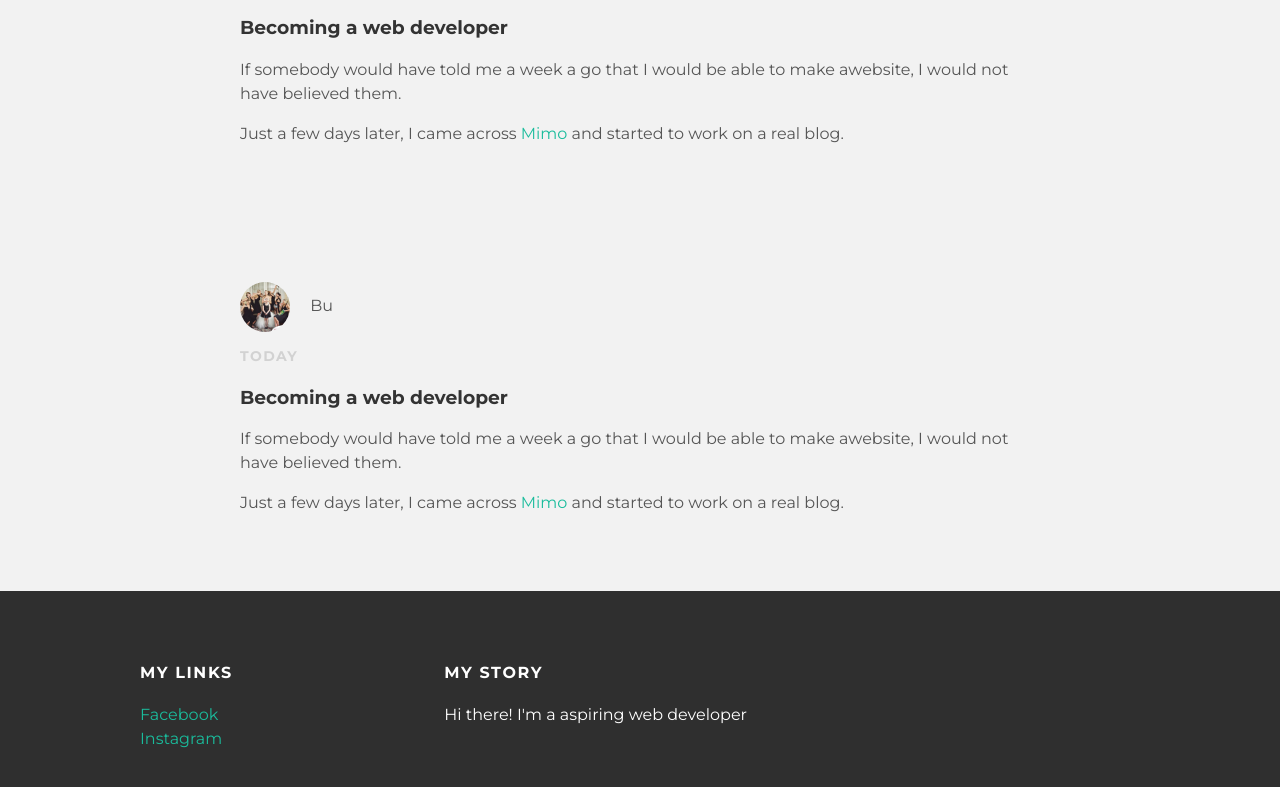
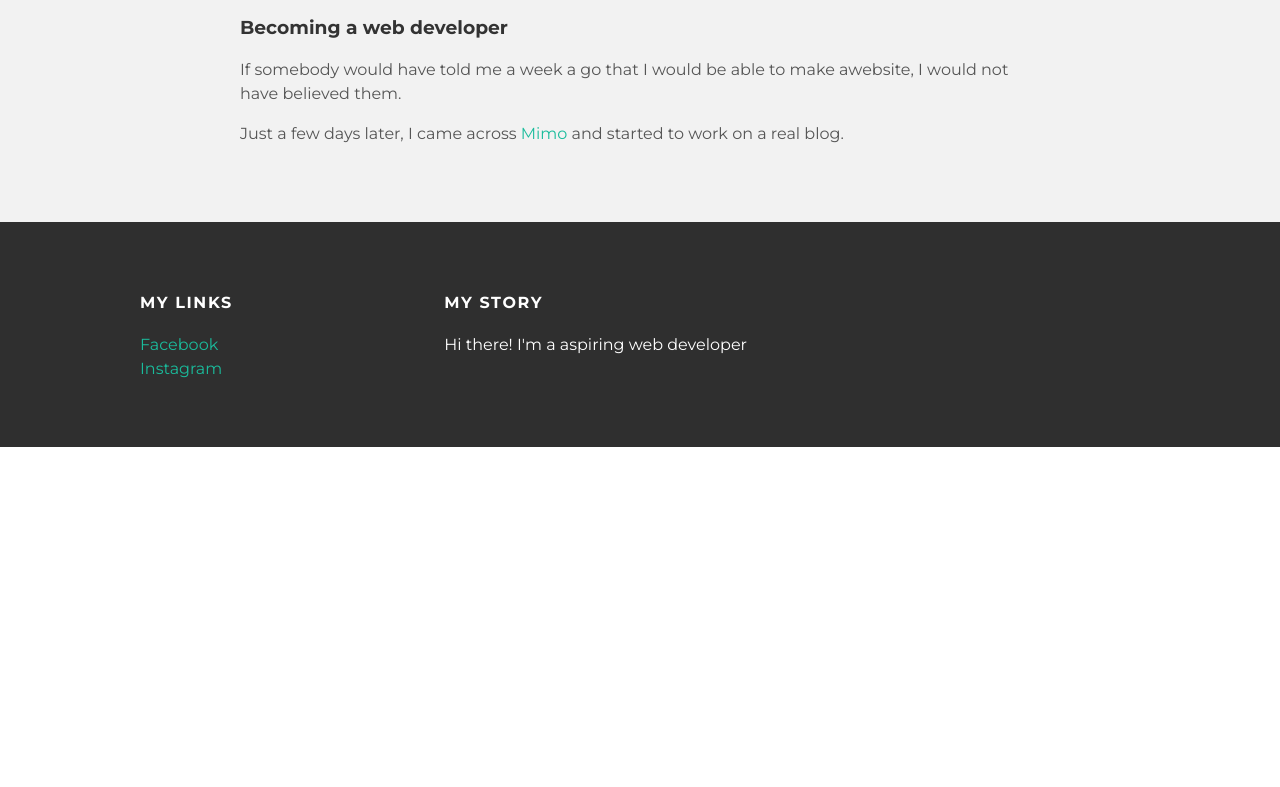
Before and after one commit to kingsamaly/kingsamaly.github.io, a plain HTML site: page index.html in a window 1280 px wide. Shown: the part 667-1454 px from the top of the page. After the commit the page ends 1114 px from the top, so only its background shows below. Drawn offline with Linux system fonts and the light colour scheme.

Commit message:
Update index.html

```diff
--- a/index.html
+++ b/index.html
@@ -47,19 +47,6 @@
           </div>
         </div>
 
-        <div class="post-container">
-        <div class="post">
-          <div class="post-author">
-            <img src="picture.jpg">
-            <span>Bu</span>
-          </div>
-          <p class="post-date">Today</p>
-          <h3 class="post-title">Becoming a web developer</h3>
-          <div class="post-content">
-            <p>If somebody would have told me a week a go that I would be able to make awebsite, I would not have believed them.</p>
-            <p>Just a few days later, I came across <a href="www.mimo.com">Mimo</a> and started to work on a real blog.</p>
-          </div>
-        </div>
 
     </div>
     </div>
```
